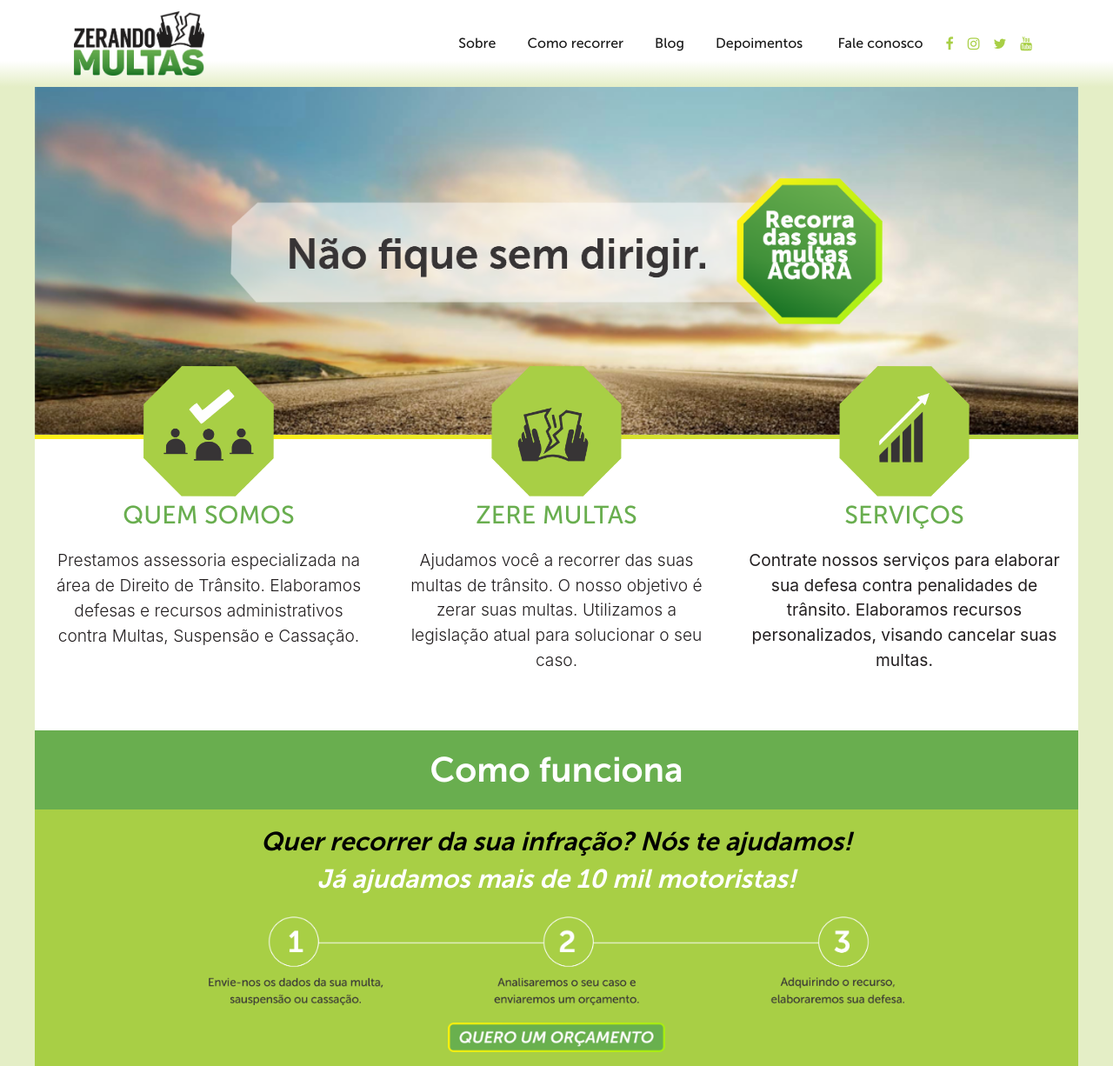
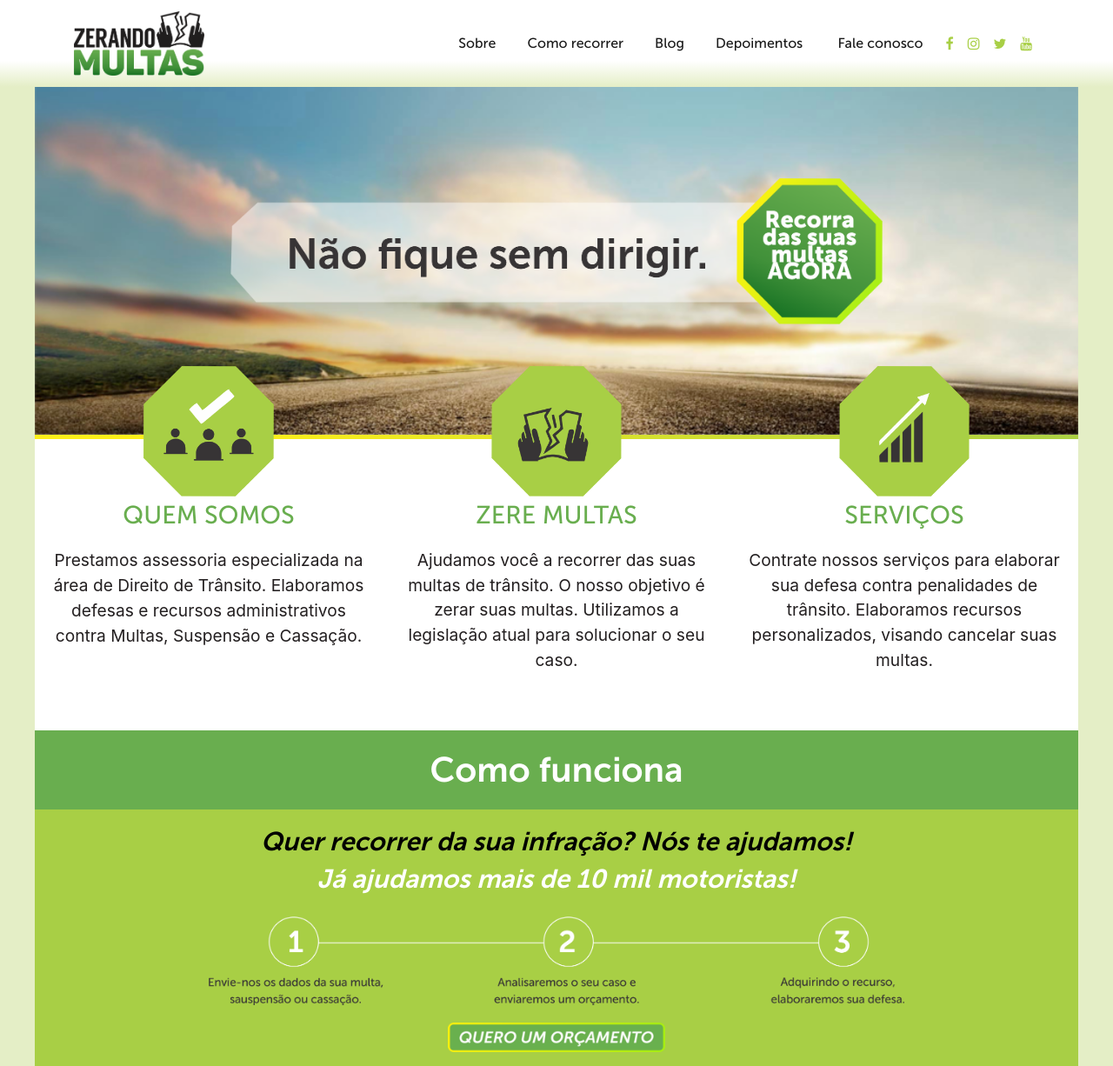
Before and after one commit to zerandomultasrepo/zerandomultas, a Django app: page / in a window 1280 px wide. Shown: the whole page at 87% size. Run offline with Django 3.2, Linux system fonts and the light colour scheme; some libraries are stand-ins or nearby versions.

Commit message:
fix color lead

```diff
--- a/server/templates/index.html
+++ b/server/templates/index.html
@@ -52,8 +52,8 @@
                                     </div>
                                 </div>
                                 <div class="row">
-                                    <div class="col">
-                                        <p class="lead text-center d-inline-block parag" face="MuseoSans500">Prestamos assessoria especializada na área de Direito de Trânsito. Elaboramos defesas e recursos administrativos contra Multas, Suspensão e Cassação.</p>
+                                    <div class="col-md-12">
+                                        <p class="text-center d-inline-block parag" face="MuseoSans500">Prestamos assessoria especializada na área de Direito de Trânsito. Elaboramos defesas e recursos administrativos contra Multas, Suspensão e Cassação.</p>
                                     </div>
                                 </div>
                             </div>
@@ -68,7 +68,7 @@
                                 </div>
                                 <div class="row">
                                     <div class="col-md-12">
-                                        <p class="lead text-center d-inline-block parag" face="MuseoSans500">Ajudamos você a recorrer das suas multas de trânsito. O nosso objetivo é zerar suas multas. Utilizamos a legislação atual para solucionar o seu caso.</p>
+                                        <p class="text-center d-inline-block parag" face="MuseoSans500">Ajudamos você a recorrer das suas multas de trânsito. O nosso objetivo é zerar suas multas. Utilizamos a legislação atual para solucionar o seu caso.</p>
                                     </div>
                                 </div>
                             </div>
```
